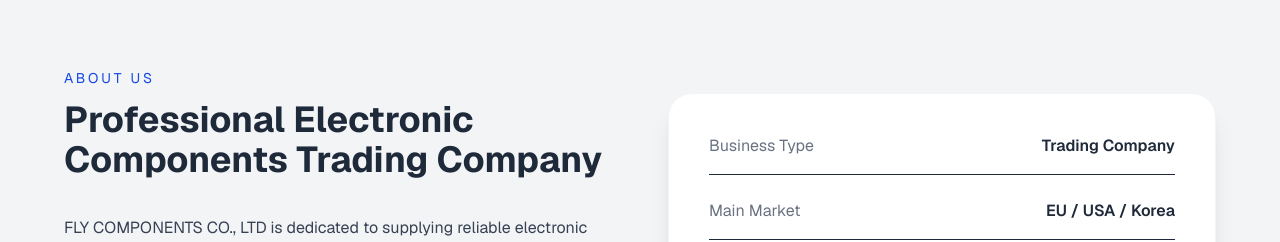
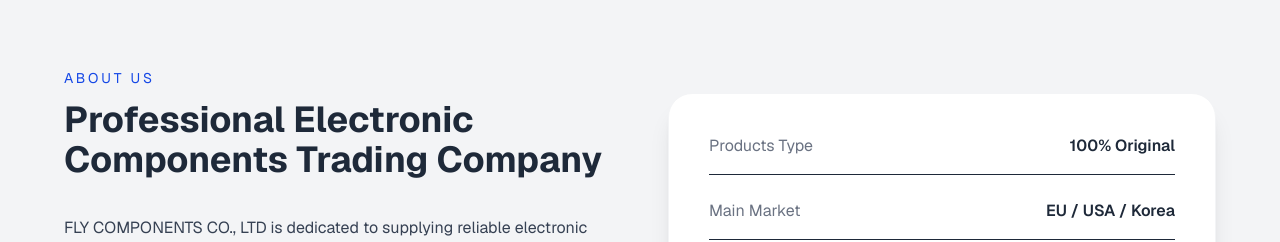
Before and after one commit to ajr2026/fly-components, a Next.js app: page / in a window 1280 px wide. Shown: the part 1740-1982 px from the top of the page. Built offline with nearby package versions, Linux system fonts and the light colour scheme.

Commit message:
Update page.tsx

```diff
--- a/app/page.tsx
+++ b/app/page.tsx
@@ -154,8 +154,8 @@
           <div className="bg-white rounded-3xl p-10 shadow-xl border border-gray-100">
             <div className="space-y-6">
               <div className="flex justify-between border-b pb-4">
-                <span className="text-gray-500">Business Type</span>
-                <span className="font-semibold">Trading Company</span>
+                <span className="text-gray-500">Products Type</span>
+                <span className="font-semibold">100% Original</span>
               </div>
 
               <div className="flex justify-between border-b pb-4">
```
